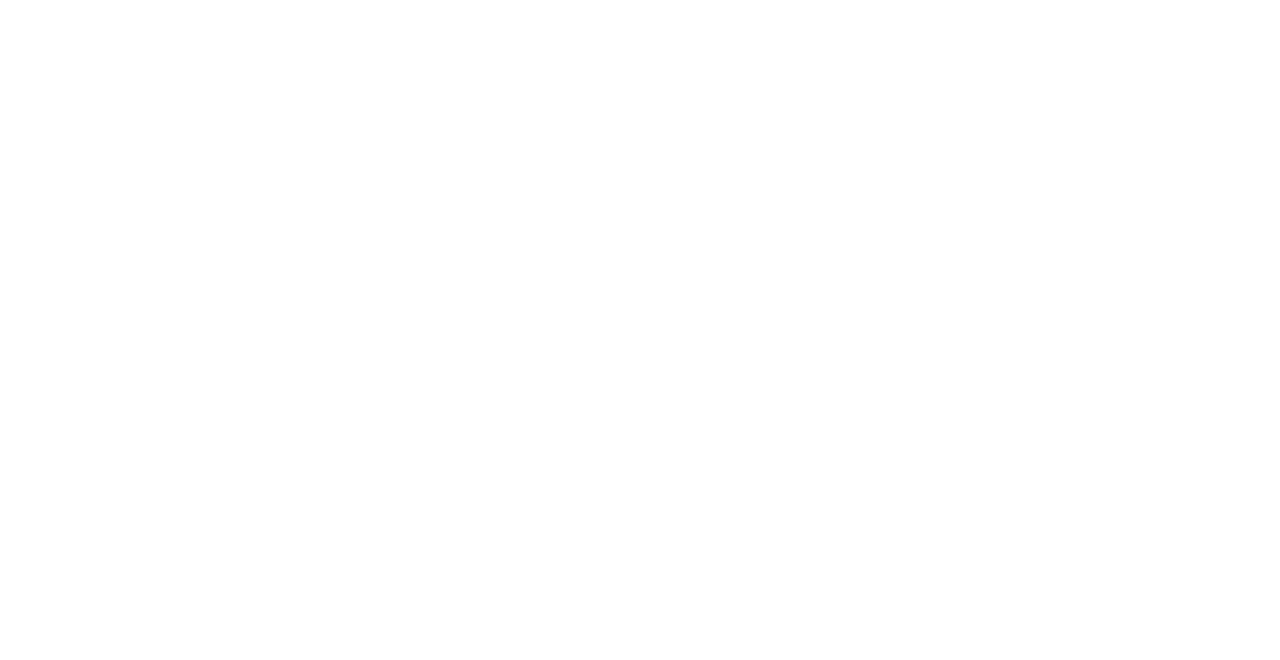
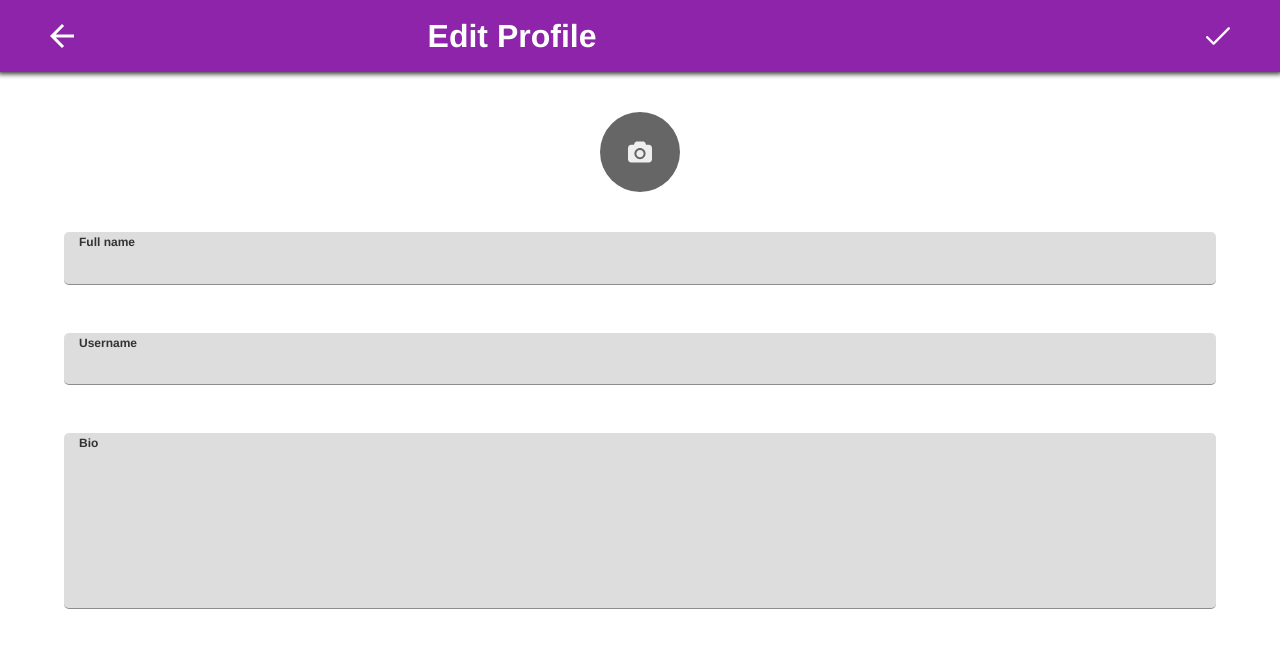
Before and after one commit to shavros/2019-2-Track-Frontend-S-Shavrin, a React app: page /#/profile in a window 1280 px wide. Built offline with nearby package versions, Linux system fonts and the light colour scheme.

Commit message:
hpmetask6

```diff
--- /dev/null
+++ b/src/components/EditProfile.js
@@ -0,0 +1,50 @@
+import React from 'react';
+import styles from '../styles/editProfileStyles.module.css';
+
+import { ReactComponent as ProfileSvg } from '../images/edit_profile_img.svg';
+
+export default function EditProfile(props) {
+	function handleSubmit(event) {
+		event.preventDefault();
+	}
+
+	function handleInvalid(event) {
+		event.target.setCustomValidity(
+			'Username should only contain at least 5 lowercase letters and digits. e.g. john123',
+		);
+	}
+
+	return (
+		<form
+			id="profile-form"
+			className={styles.profile_form}
+			onSubmit={handleSubmit}
+		>
+			<div className={styles.profile_img_preview}>
+				<ProfileSvg className={styles.profile_img} />
+			</div>
+			<div
+				className={`${styles.profile_input_div} ${styles.fullname_input_div}`}
+			>
+				<span className={styles.field_info}>Full name</span>
+				<input className={styles.profile_input} />
+			</div>
+			<div
+				className={`${styles.profile_input_div} ${styles.username_input_div}`}
+			>
+				<span className={styles.field_info}>Username</span>
+				<input
+					className={styles.profile_input}
+					pattern="^[a-z][a-z0-9-_\.]{4,20}$"
+					onInvalid={handleInvalid}
+				/>
+			</div>
+			<div
+				className={`${styles.profile_input_div} ${styles.biography_input_div}`}
+			>
+				<span className={styles.field_info}>Bio</span>
+				<textarea className={styles.profile_input} />
+			</div>
+		</form>
+	);
+}
--- /dev/null
+++ b/src/components/EditProfileHeader.js
@@ -0,0 +1,20 @@
+import React from 'react';
+import { Link } from 'react-router-dom';
+import styles from '../styles/appHeaderStyles.module.css';
+
+import { ReactComponent as BackwardSvg } from '../images/header_buttons/backward_button.svg';
+import { ReactComponent as Tick } from '../images/indicators/tick.svg';
+
+export default function ProfileHeader(props) {
+	return (
+		<div className={styles.app_header}>
+			<Link to="/" className={styles.button}>
+				<BackwardSvg className={styles.button_img} />
+			</Link>
+			<span className={styles.header}>Edit Profile</span>
+			<button type="submit" form="profile-form" className={styles.button}>
+				<Tick className={styles.button_img} />
+			</button>
+		</div>
+	);
+}
--- a/src/components/FormInput.js
+++ b/src/components/FormInput.js
@@ -4,8 +4,14 @@ import styles from '../styles/formInputStyles.module.css';
 
 // import { ReactComponent as AttachSvg } from '../images/forminput_buttons/attach_button.svg';
 import { ReactComponent as SubmitSvg } from '../images/forminput_buttons/submit_button.svg';
+import { ReactComponent as StartSvg } from '../images/forminput_buttons/audiorecordstart_button.svg';
+import { ReactComponent as StopSvg } from '../images/forminput_buttons/audiorecordstop_button.svg';
+import { ReactComponent as GeoSvg } from '../images/forminput_buttons/geolocation_button.svg';
+import { ReactComponent as ImgSvg } from '../images/forminput_buttons/imgupload_button.svg';
 
 export default function FormInput(props) {
+	const imgInput = React.createRef();
+
 	return (
 		<div className={styles.form_input}>
 			<input
--- a/src/components/MessageElement.js
+++ b/src/components/MessageElement.js
@@ -46,18 +46,16 @@ function MessageContent(props) {
 			/>
 		);
 	} else if (props.contentType === 'audio') {
-    /* eslint no-tabs:0 */
 		content = (
-/* eslint jsx-a11y/media-has-caption:0 */
 			<audio
 				src={props.messageContent}
 				controls
 				className={styles.audio}
 				onLoad={() => {
-          window.URL.revokeObjectURL(props.messageContent)
+					window.URL.revokeObjectURL(props.messageContent);
 				}}
 			/>
-    )
+		);
 	}
 
 	return content;
--- a/src/components/MessageForm.js
+++ b/src/components/MessageForm.js
@@ -13,8 +13,12 @@ export default function MessageForm(props) {
 	const [inputValue, setInputValue] = useState('');
 	const [messages, setMessages] = useState(messagesInit);
 
-/* eslint indent:0 */
-/* eslint no-tabs:0 */
+
+	function preventAndStop(event) {
+		event.stopPropagation();
+		event.preventDefault();
+		event.dataTransfer.dropEffect = 'copy';
+	}
 
 
 	function handleChange(event) {
@@ -114,6 +118,8 @@ export default function MessageForm(props) {
 			<form className={styles.form_chat} onSubmit={handleSubmit}>
 				<div
 					className={styles.chat_container}
+					onDragEnter={preventAndStop}
+					onDragOver={preventAndStop}
 				>
 					{messagesReact()}
 				</div>
--- a/src/containers/AppContainer.js
+++ b/src/containers/AppContainer.js
@@ -5,14 +5,19 @@ import MessageForm from '../components/MessageForm';
 import '../styles/globalStyles.css';
 import ChatHeader from '../components/ChatHeader';
 import ChatListHeader from '../components/ChatListHeader';
+import EditProfileHeader from '../components/EditProfileHeader';
+import EditProfile from '../components/EditProfile';
 
-/* eslint react/prefer-stateless-function:0 */
 export default class AppContainer extends React.Component {
 	render() {
 		return (
 			<div className="main-window">
 				<Router>
 					<Switch>
+						<Route path="/profile">
+							<EditProfileHeader />
+							<EditProfile />
+						</Route>
 						<Route path="/chat_id=:chatId">
 							<ChatHeader />
 							<MessageForm />
--- a/src/styles/formInputStyles.module.css
+++ b/src/styles/formInputStyles.module.css
@@ -27,20 +27,19 @@
 	border-radius: 100%;
 	transition: 0.2s;
 	color: rgb(136, 136, 136);
-}
 
-.attach_button:focus {
+	&:focus {
 		color: rgba(136, 136, 136, 0.8);
 	}
 
-.attach_button:hover {
+	&:hover {
 		color: rgba(136, 136, 136, 0.7);
 	}
 
-.attach_button:active {
+	&:active {
 		background: rgba(0, 0, 0, 0.2);
 	}
-
+}
 
 .submit_button {
 	display: none;
@@ -54,20 +53,19 @@
 	animation-name: show-submit-button;
 	animation-duration: 0.1s;
 	animation-timing-function: linear;
-}
 
-.submit_button:focus {
+	&:focus {
 		color: rgba(142, 36, 170, 0.8);
 	}
 
-.submit_button:hover {
+	&:hover {
 		color: rgba(142, 36, 170, 0.7);
 	}
 
-.submit_button:active {
+	&:active {
 		background: rgba(0, 0, 0, 0.2);
 	}
-
+}
 
 .attach_button_img {
 	height: 5vh;
```
Lines whose indentation alone changed are shown as unchanged.
